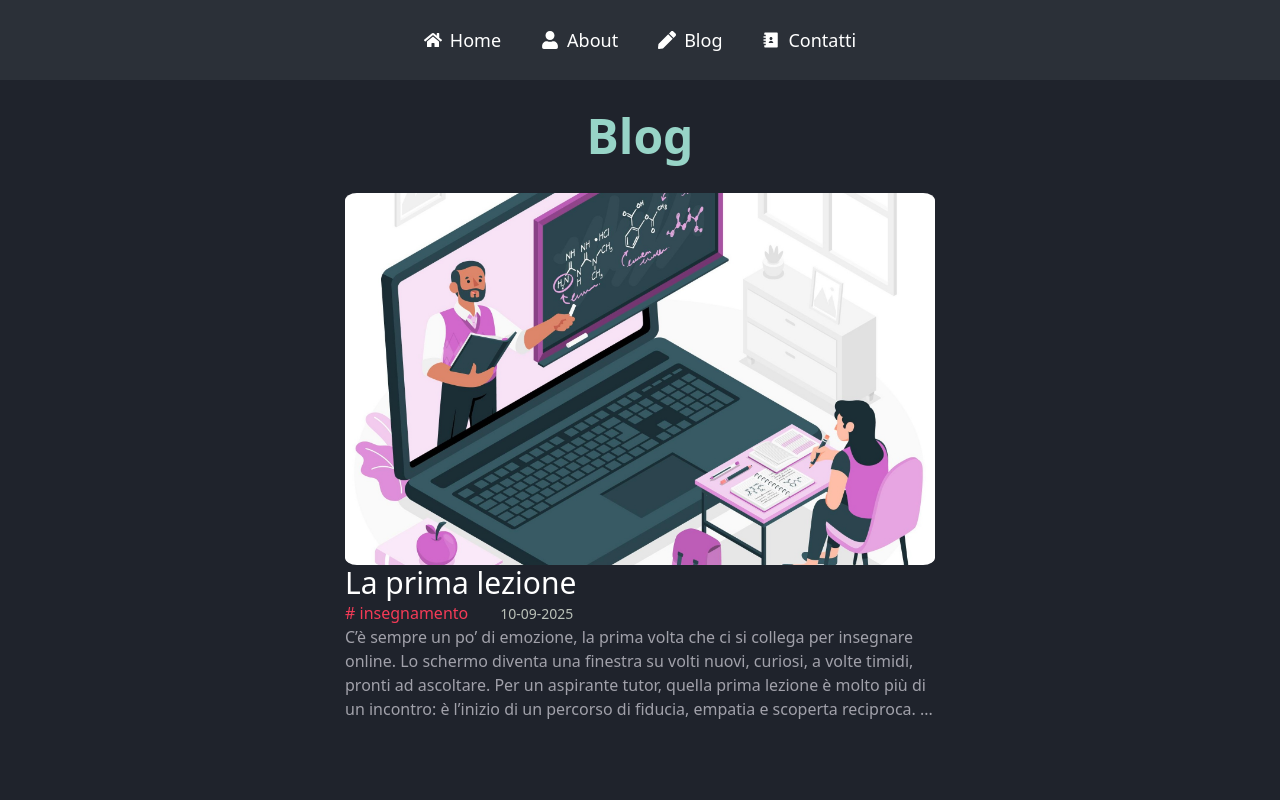
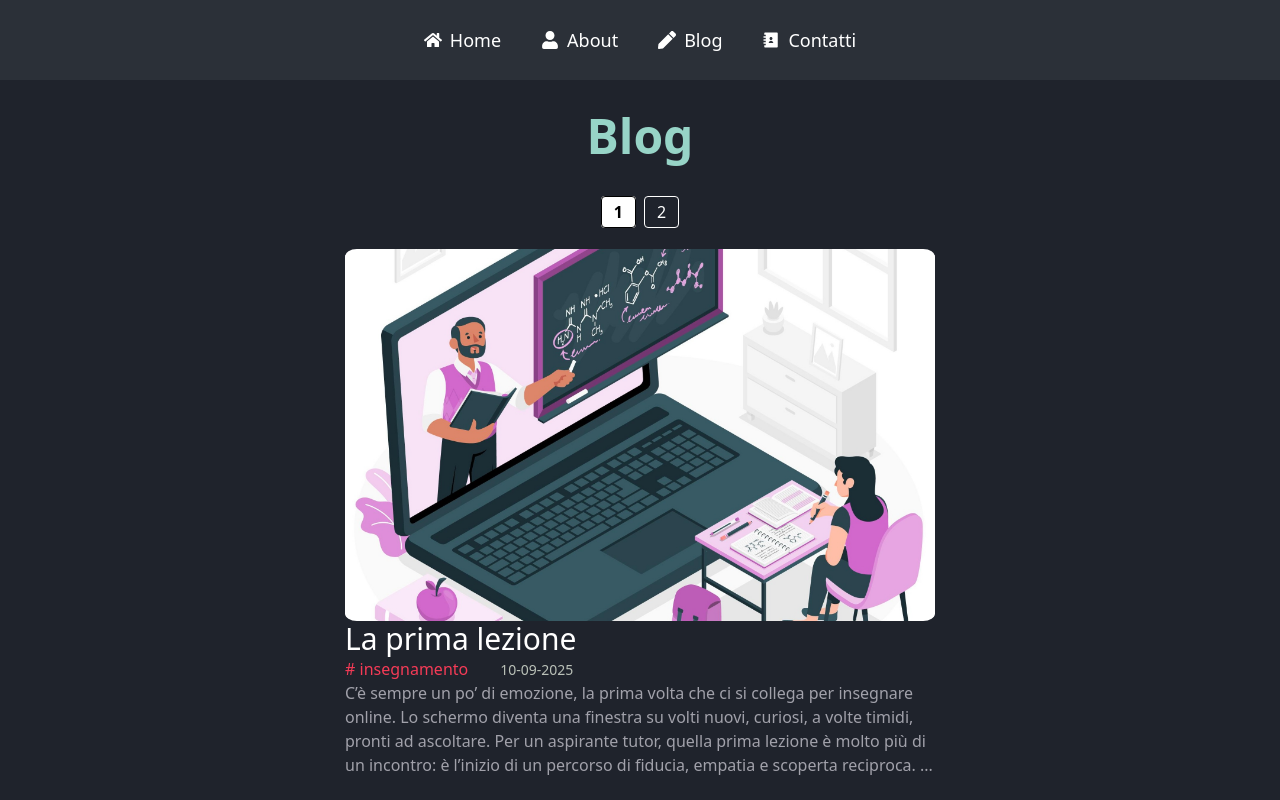
Before and after one commit to giuliadev95/typescript-blog, a React (Vite) app: page /blog in a window 1280 px wide. Shown: the top 800 px of the page. Built offline with nearby package versions, Linux system fonts and the light colour scheme.

Commit message:
fix: Fix style of upper pagination

```diff
--- a/src/pages/BlogPage.tsx
+++ b/src/pages/BlogPage.tsx
@@ -23,9 +23,19 @@ export const BlogPage: React.FC = () => {
           Blog
         </h1>
 
+        <div className="mb-4">
+          {/* Pagination component */}
+          <Pagination
+            postsPerPage={postsPerPage}
+            totalPosts={BlogPostData.length}
+            setCurrentPage={setCurrentPage}
+            currentPage={currentPage}
+          />
+        </div>
+
         {/* Post card */}
         {currentPosts.map((post: BlogPost) => (
-          <PostCard key={post.id} post={post} />
+          <PostCard key={post.id} post={post}/>
         ))}
 
         {/* Pagination component */}
```
